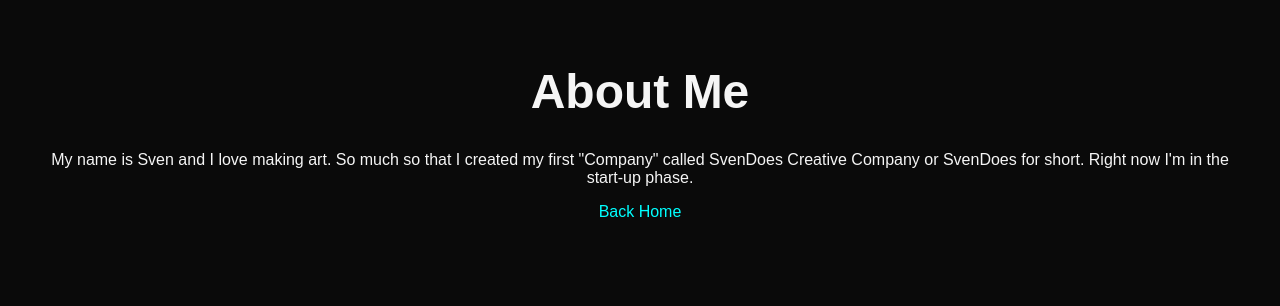
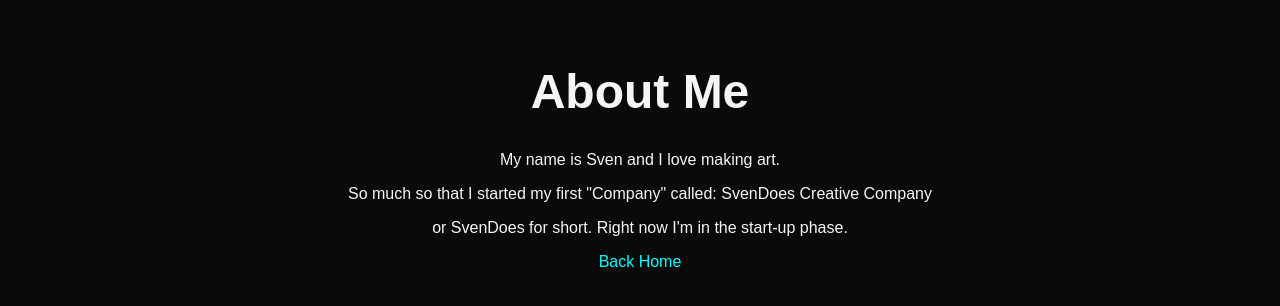
Before and after one commit to SvenDoes/svendoes.github.io, a plain HTML site: page about/index.html in a window 1280 px wide. Drawn offline with Linux system fonts and the light colour scheme.

Commit message:
Update index.html
Layout and paragraphing of body

```diff
--- a/about/index.html
+++ b/about/index.html
@@ -9,7 +9,9 @@
 </head>
 <body>
   <h1>About Me</h1>
-  <p>My name is Sven and I love making art. So much so that I created my first "Company" called SvenDoes Creative Company or SvenDoes for short. Right now I'm in the start-up phase. </p>
+  <p> My name is Sven and I love making art. </p>
+  <p> So much so that I started my first "Company" called: SvenDoes Creative Company </p>
+  <p> or SvenDoes for short. Right now I'm in the start-up phase. </p>
   <p><a href="../homepage/">Back Home</a></p>
 </body>
 </html>
```
